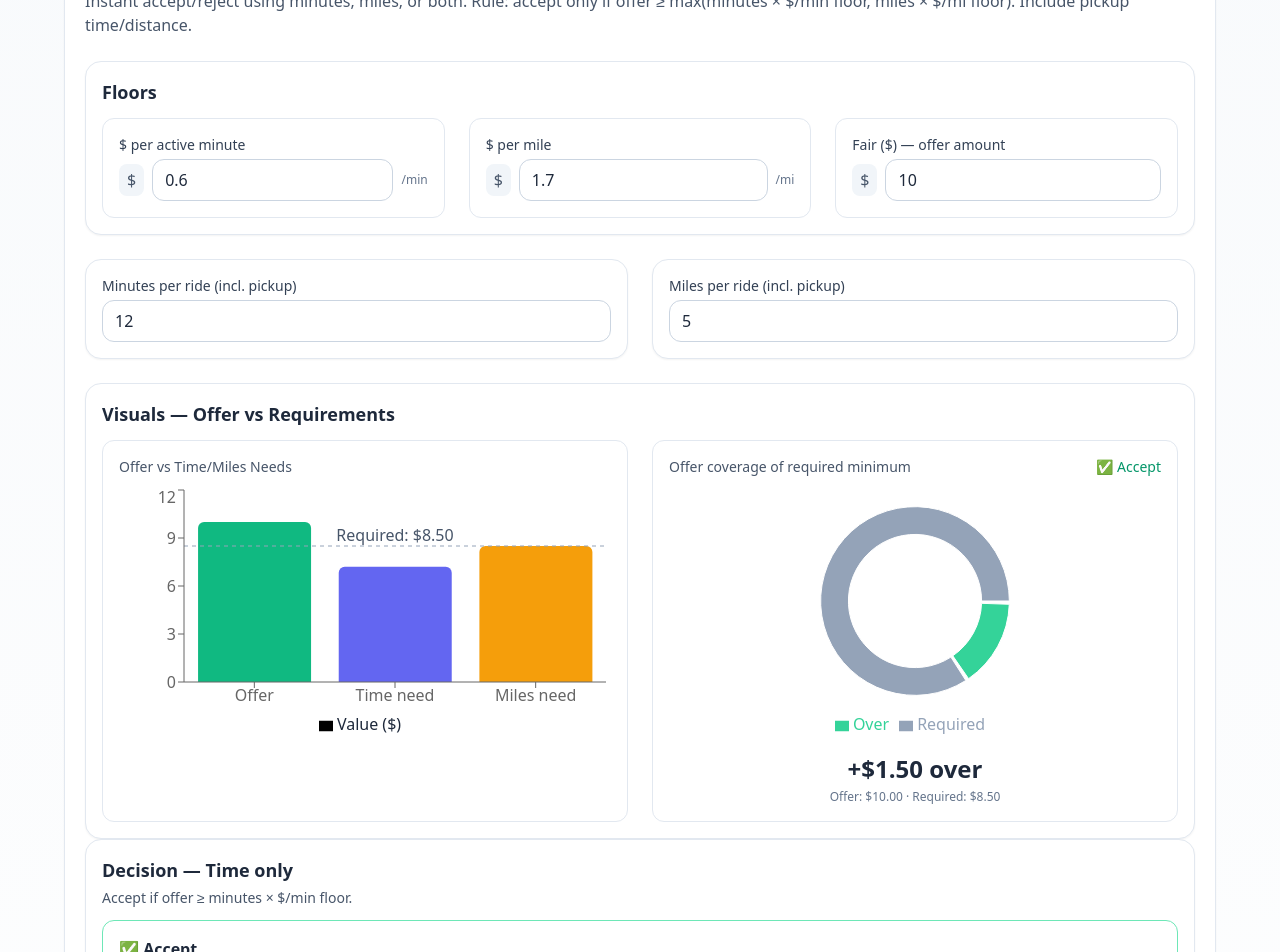
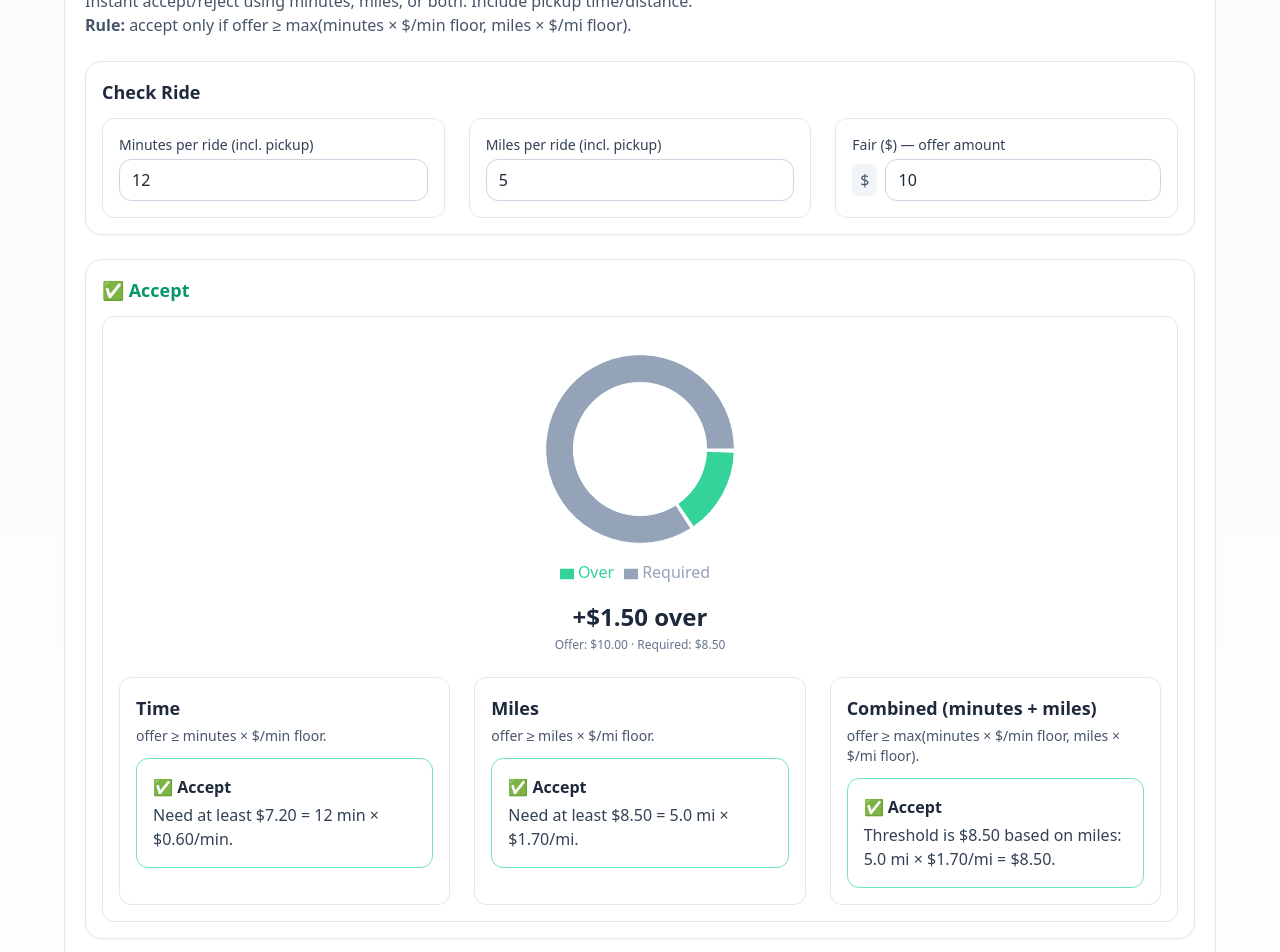
Before and after one commit to igumen81/uber-rides, a React (Vite) app: page / in a window 1280 px wide. Shown: the part 180-1132 px from the top of the page. Built offline with nearby package versions, Linux system fonts and the light colour scheme; the HTML template or start-up script is replaced by a standard one.

Commit message:
charts v2

```diff
--- a/src/App.tsx
+++ b/src/App.tsx
@@ -146,51 +146,45 @@ function OnTheRoad() {
       <header className="mb-6">
         <h2 className="text-2xl md:text-3xl font-semibold tracking-tight">On the road</h2>
         <p className="mt-2 text-slate-600">
-          Instant accept/reject using minutes, miles, or <span className="font-medium">both</span>. Rule:
-          <span className="font-medium"> accept only if offer ≥ max(minutes × $/min floor, miles × $/mi floor)</span>.
-          Include pickup time/distance.
+          Instant accept/reject using minutes, miles, or both. Include pickup time/distance.<br />
+          <span className="font-bold">Rule:</span><span className="font-medium"> accept only if offer ≥ max(minutes × $/min floor, miles × $/mi floor)</span>.
         </p>
       </header>
 
+
       {/* Floors (editable) */}
       <section className="rounded-2xl border border-slate-200 bg-white p-4 shadow-sm mb-6">
-        <h3 className="text-lg font-semibold mb-3">Floors</h3>
+        <h3 className="text-lg font-semibold mb-3">Check Ride</h3>
         <div className="grid grid-cols-1 md:grid-cols-3 gap-4 md:gap-6">
           <div className="rounded-xl border border-slate-200 p-4">
-            <label className="block text-sm font-medium text-slate-700 mb-1" htmlFor="permin">
-              $ per active minute
+            <label className="block text-sm font-medium text-slate-700 mb-1" htmlFor="mins">
+              Minutes per ride (incl. pickup)
             </label>
-            <div className="flex items-center gap-2">
-              <span className="rounded-lg bg-slate-100 px-2 py-1 text-slate-600">$</span>
             <input
-                id="permin"
+              id="mins"
               type="number"
               min={0}
-                step={0.05}
-                value={perMinFloor}
-                onChange={(e) => setPerMinFloor(parseFloat(e.target.value))}
+              step={1}
+              value={minutes}
+              onChange={(e) => setMinutes(parseFloat(e.target.value))}
               className="w-full rounded-xl border border-slate-300 bg-white px-3 py-2 focus:outline-none focus:ring-2 focus:ring-indigo-500"
+              placeholder="e.g., 12"
             />
-              <span className="text-xs text-slate-500">/min</span>
-            </div>
           </div>
           <div className="rounded-xl border border-slate-200 p-4">
-            <label className="block text-sm font-medium text-slate-700 mb-1" htmlFor="dpm">
-              $ per mile
+            <label className="block text-sm font-medium text-slate-700 mb-1" htmlFor="miles">
+              Miles per ride (incl. pickup)
             </label>
-            <div className="flex items-center gap-2">
-              <span className="rounded-lg bg-slate-100 px-2 py-1 text-slate-600">$</span>
             <input
-                id="dpm"
+              id="miles"
               type="number"
               min={0}
               step={0.1}
-                value={dpmFloor}
-                onChange={(e) => setDpmFloor(parseFloat(e.target.value))}
+              value={miles}
+              onChange={(e) => setMiles(parseFloat(e.target.value))}
               className="w-full rounded-xl border border-slate-300 bg-white px-3 py-2 focus:outline-none focus:ring-2 focus:ring-indigo-500"
+              placeholder="e.g., 5"
             />
-              <span className="text-xs text-slate-500">/mi</span>
-            </div>
           </div>
           <div className="rounded-xl border border-slate-200 p-4">
             <label className="block text-sm font-medium text-slate-700 mb-1" htmlFor="offer">
@@ -212,85 +206,16 @@ function OnTheRoad() {
         </div>
       </section>
 
-      {/* Inputs shared */}
-      <section className="grid grid-cols-1 md:grid-cols-2 gap-4 md:gap-6 mb-6">
-        <div className="rounded-2xl border border-slate-200 bg-white p-4 shadow-sm">
-          <label className="block text-sm font-medium text-slate-700 mb-1" htmlFor="mins">
-            Minutes per ride (incl. pickup)
-          </label>
-          <input
-            id="mins"
-            type="number"
-            min={0}
-            step={1}
-            value={minutes}
-            onChange={(e) => setMinutes(parseFloat(e.target.value))}
-            className="w-full rounded-xl border border-slate-300 bg-white px-3 py-2 focus:outline-none focus:ring-2 focus:ring-indigo-500"
-            placeholder="e.g., 12"
-          />
-        </div>
-        <div className="rounded-2xl border border-slate-200 bg-white p-4 shadow-sm">
-          <label className="block text-sm font-medium text-slate-700 mb-1" htmlFor="miles">
-            Miles per ride (incl. pickup)
-          </label>
-          <input
-            id="miles"
-            type="number"
-            min={0}
-            step={0.1}
-            value={miles}
-            onChange={(e) => setMiles(parseFloat(e.target.value))}
-            className="w-full rounded-xl border border-slate-300 bg-white px-3 py-2 focus:outline-none focus:ring-2 focus:ring-indigo-500"
-            placeholder="e.g., 5"
-          />
-        </div>
-      </section>
-
      {/* Visuals */}
       <section className="rounded-2xl border border-slate-200 bg-white p-4 shadow-sm mt-6">
-        <h3 className="text-lg font-semibold mb-3">Visuals — Offer vs Requirements</h3>
+        <h3 className={`text-lg font-semibold mb-3 ${offerVal >= need ? "text-emerald-600" : "text-rose-600"}`}>
+          {offerVal >= need ? "✅ Accept" : "❌ Reject"}
+        </h3>
 
-        <div className="grid grid-cols-1 lg:grid-cols-2 gap-6">
-          {/* BAR: Offer vs Needs */}
-          <div className="rounded-xl border border-slate-200 p-4">
-            <div className="text-sm text-slate-600 mb-2">Offer vs Time/Miles Needs</div>
-            <div className="h-64">
-              <ResponsiveContainer width="100%" height="100%">
-                <BarChart data={barData}>
-                  <XAxis dataKey="name" />
-                  <YAxis />
-                  <Tooltip formatter={(v: number) => [`$${Number(v).toFixed(2)}`, ""]} />
-                  <Legend />
-                  <ReferenceLine
-                    y={need}
-                    stroke={COLORS.required}
-                    strokeDasharray="4 4"
-                    label={{ value: `Required: $${need.toFixed(2)}`, fill: "#475569", position: "top" }}
-                  />
-                  <Bar dataKey="value" name="Value ($)" radius={[6, 6, 0, 0]}>
-                    {barData.map((entry, idx) => {
-                      const c = entry.name === "Offer"
-                        ? COLORS.offer
-                        : entry.name === "Time need"
-                        ? COLORS.time
-                        : COLORS.miles;
-                      return <Cell key={`c-${idx}`} fill={c} />;
-                    })}
-                  </Bar>
-                </BarChart>
-              </ResponsiveContainer>
-            </div>
-          </div>
+        <div className="grid grid-cols-1 lg:grid-cols-1 gap-6">
 
           {/* DONUT: Coverage vs Required */}
           <div className="rounded-xl border border-slate-200 p-4">
-            <div className="flex items-center justify-between mb-2">
-              <div className="text-sm text-slate-600">Offer coverage of required minimum</div>
-              <div className={`text-sm font-medium ${offerVal >= need ? "text-emerald-600" : "text-rose-600"}`}>
-                {offerVal >= need ? "✅ Accept" : "❌ Reject"}
-              </div>
-            </div>
-
             <div className="h-64">
               <ResponsiveContainer width="100%" height="100%">
                 <PieChart>
@@ -327,14 +252,12 @@ function OnTheRoad() {
               <div className="text-xs text-slate-500 mt-1">
                 Offer: <span className="font-medium">${offerVal.toFixed(2)}</span> · Required: <span className="font-medium">${need.toFixed(2)}</span>
               </div>
+              <br />
             </div>
-          </div>
-        </div>
-      </section>
-      {/* Time only */}
-      <section className="rounded-2xl border border-slate-200 bg-white p-4 shadow-sm mb-4">
-        <h3 className="text-lg font-semibold mb-1">Decision — Time only</h3>
-        <p className="text-sm text-slate-600 mb-3">Accept if offer ≥ minutes × $/min floor.</p>
+            <div className="grid grid-cols-1 md:grid-cols-3 gap-4 md:gap-6">
+              <div className="rounded-xl border border-slate-200 p-4">
+                <h3 className="text-lg font-semibold mb-1">Time</h3>
+                <p className="text-sm text-slate-600 mb-3">offer ≥ minutes × $/min floor.</p>
                 <div className={`rounded-xl border ${decisionTime === "accept" ? "border-emerald-300" : "border-rose-300"} p-4`}>
                   <div className="font-semibold mb-1">{decisionTime === "accept" ? "✅ Accept" : "❌ Reject"}</div>
                   <div className="text-slate-700">
@@ -344,12 +267,10 @@ function OnTheRoad() {
                     )}
                   </div>
                 </div>
-      </section>
-
-      {/* Miles only */}
-      <section className="rounded-2xl border border-slate-200 bg-white p-4 shadow-sm mb-4">
-        <h3 className="text-lg font-semibold mb-1">Decision — Miles only</h3>
-        <p className="text-sm text-slate-600 mb-3">Accept if offer ≥ miles × $/mi floor.</p>
+              </div>
+              <div className="rounded-xl border border-slate-200 p-4">
+                <h3 className="text-lg font-semibold mb-1">Miles</h3>
+                <p className="text-sm text-slate-600 mb-3">offer ≥ miles × $/mi floor.</p>
                 <div className={`rounded-xl border ${decisionMiles === "accept" ? "border-emerald-300" : "border-rose-300"} p-4`}>
                   <div className="font-semibold mb-1">{decisionMiles === "accept" ? "✅ Accept" : "❌ Reject"}</div>
                   <div className="text-slate-700">
@@ -359,12 +280,10 @@ function OnTheRoad() {
                     )}
                   </div>
                 </div>
-      </section>
-
-      {/* Combined */}
-      <section className="rounded-2xl border border-slate-200 bg-white p-4 shadow-sm">
-        <h3 className="text-lg font-semibold mb-1">Decision — Combined (minutes + miles)</h3>
-        <p className="text-sm text-slate-600 mb-3">Accept only if offer ≥ max(minutes × $/min floor, miles × $/mi floor).</p>
+              </div>
+              <div className="rounded-xl border border-slate-200 p-4">
+                <h3 className="text-lg font-semibold mb-1">Combined (minutes + miles)</h3>
+                <p className="text-sm text-slate-600 mb-3">offer ≥ max(minutes × $/min floor, miles × $/mi floor).</p>
                 <div className={`rounded-xl border ${decisionCombined === "accept" ? "border-emerald-300" : "border-rose-300"} p-4`}>
                   <div className="font-semibold mb-1">{decisionCombined === "accept" ? "✅ Accept" : "❌ Reject"}</div>
                   <div className="text-slate-700">
@@ -384,7 +303,14 @@ function OnTheRoad() {
                     )}
                   </div>
                 </div>
+              </div>
+            </div>
+               </div>
+        </div>
+
+
       </section>
+
 
       {/* Quick mental cheat‑sheet */}
       <section className="rounded-2xl border border-slate-200 bg-white p-4 shadow-sm mt-6">
```
Lines whose indentation alone changed are shown as unchanged.
